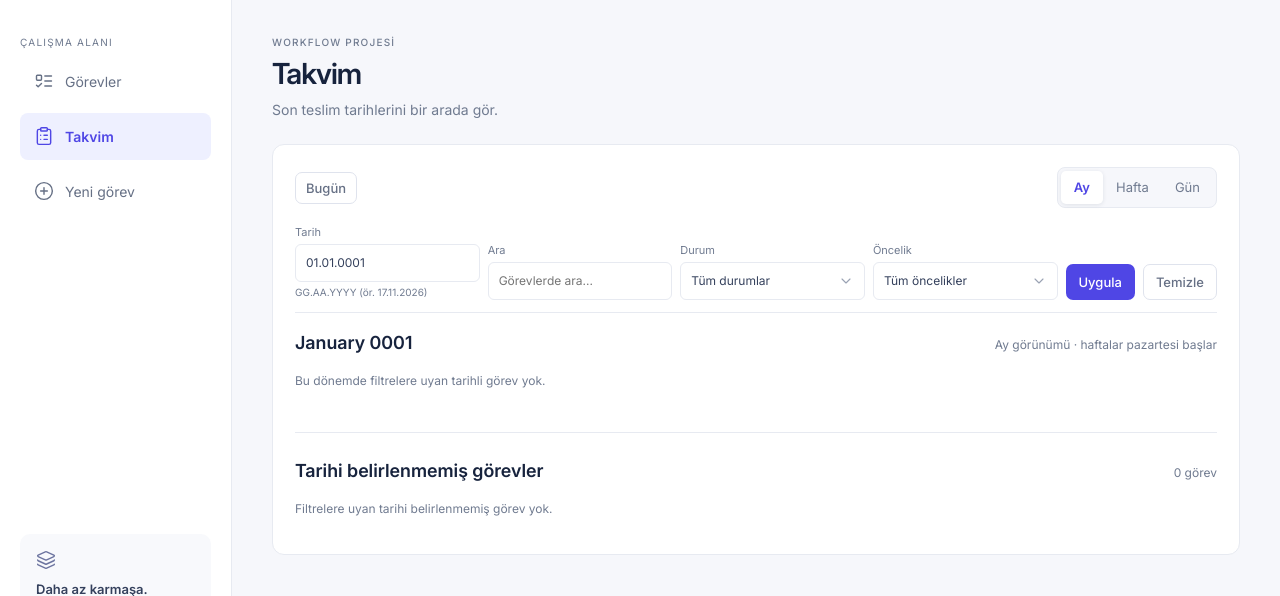
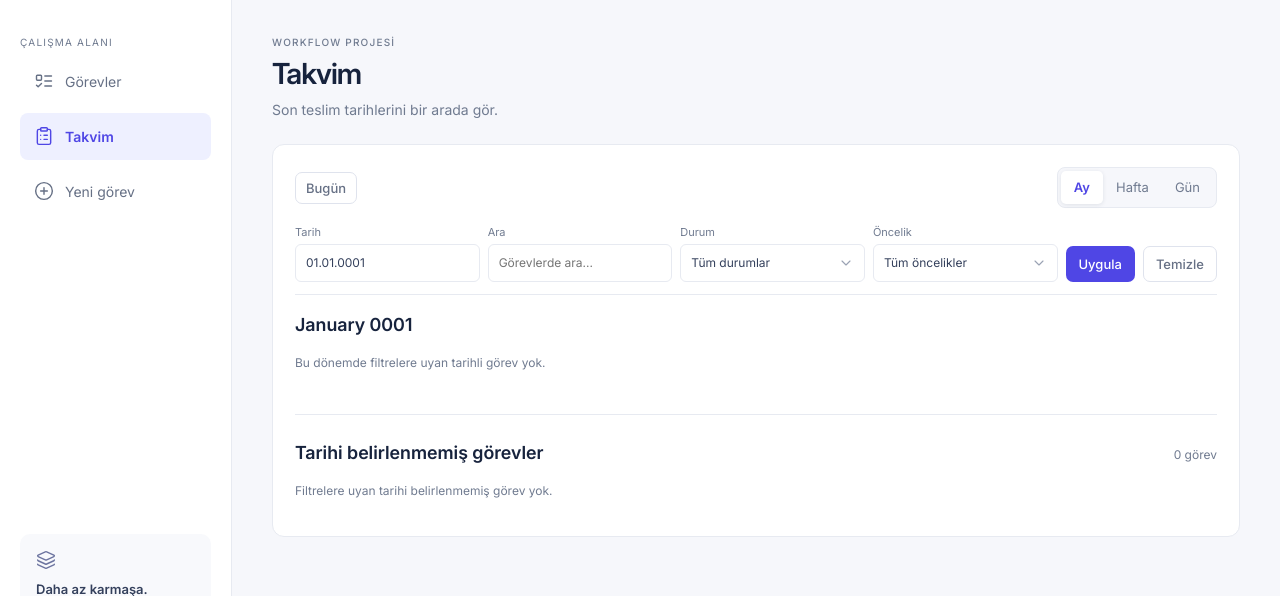
Before and after one commit to fmervekilicarslan/WorkFlow.Console, an ASP.NET Core app: template Views/Calendar/Index.cshtml in a window 1280 px wide. Shown: the part 80-676 px from the top of the page. Run offline with ASP.NET Core 8, Linux system fonts and the light colour scheme; the template is opened without the code that fills it, so the values that code supplies are empty; the project's own start-up code is not run, and a stand-in starts its controllers and pages.

Commit message:
style: remove redundant calendar helper text

```diff
--- a/Views/Calendar/Index.cshtml
+++ b/Views/Calendar/Index.cshtml
@@ -33,7 +33,7 @@
     </div>
     <form method="get" asp-controller="Calendar" asp-action="Index" class="pen-calendar-filters" novalidate>
         <input type="hidden" name="view" value="@Model.ViewMode" />
-        <div class="pen-calendar-field"><label for="calendar-date">Tarih</label><input id="calendar-date" type="text" name="date" value="@(ViewData.ModelState["date"]?.Errors.Count > 0 ? ViewData.ModelState["date"]?.AttemptedValue : Model.SelectedDate.ToString("dd.MM.yyyy", CultureInfo.InvariantCulture))" inputmode="numeric" placeholder="GG.AA.YYYY" pattern="[0-9]{2}\.[0-9]{2}\.[0-9]{4}" required aria-describedby="calendar-date-format" /><span id="calendar-date-format" class="pen-calendar-current-date">GG.AA.YYYY (ör. 17.11.2026)</span></div>
+        <div class="pen-calendar-field"><label for="calendar-date">Tarih</label><input id="calendar-date" type="text" name="date" value="@(ViewData.ModelState["date"]?.Errors.Count > 0 ? ViewData.ModelState["date"]?.AttemptedValue : Model.SelectedDate.ToString("dd.MM.yyyy", CultureInfo.InvariantCulture))" inputmode="numeric" placeholder="GG.AA.YYYY" pattern="[0-9]{2}\.[0-9]{2}\.[0-9]{4}" required aria-label="Tarih, GG.AA.YYYY biçiminde" /></div>
         <div class="pen-calendar-field"><label asp-for="Filter.Search">Ara</label><input asp-for="Filter.Search" type="search" maxlength="200" placeholder="Görevlerde ara..." /></div>
         <div class="pen-calendar-field"><label asp-for="Filter.Status">Durum</label><select asp-for="Filter.Status"><option value="">Tüm durumlar</option>@foreach (var status in Enum.GetValues<Status>()) { <option value="@((int)status)">@StatusText(status)</option> }</select></div>
         <div class="pen-calendar-field"><label asp-for="Filter.Priority">Öncelik</label><select asp-for="Filter.Priority"><option value="">Tüm öncelikler</option>@foreach (var priority in Enum.GetValues<Priority>()) { <option value="@((int)priority)">@PriorityText(priority)</option> }</select></div>
@@ -41,7 +41,7 @@
         <a class="pen-button pen-secondary" href="@Url.Action("Index", "Calendar", new { view = Model.ViewMode, date = Iso(Model.SelectedDate) })">Temizle</a>
         <div asp-validation-summary="All" class="pen-validation" role="alert"></div>
     </form>
-    <div class="pen-calendar-heading"><h2>@heading</h2><p>@(Model.ViewMode == "month" ? "Ay görünümü · haftalar pazartesi başlar" : Model.ViewMode == "week" ? "Hafta görünümü · pazartesiden pazara" : "Gün görünümü")</p></div>
+    <div class="pen-calendar-heading"><h2>@heading</h2>@if (Model.ViewMode != "month") { <p>@(Model.ViewMode == "week" ? "Hafta görünümü · pazartesiden pazara" : "Gün görünümü")</p> }</div>
     @if (!Model.Days.Any(day => day.Tasks.Count > 0)) { <p class="pen-calendar-empty">Bu dönemde filtrelere uyan tarihli görev yok.</p> }
     <div class="pen-calendar-grid @(Model.ViewMode == "day" ? "is-day" : "") @(Model.ViewMode == "month" ? "is-month" : "")" data-calendar-grid>
         @foreach (var day in Model.Days)
```
Also changed, not shown: Tests/README.md, 1 other file.
